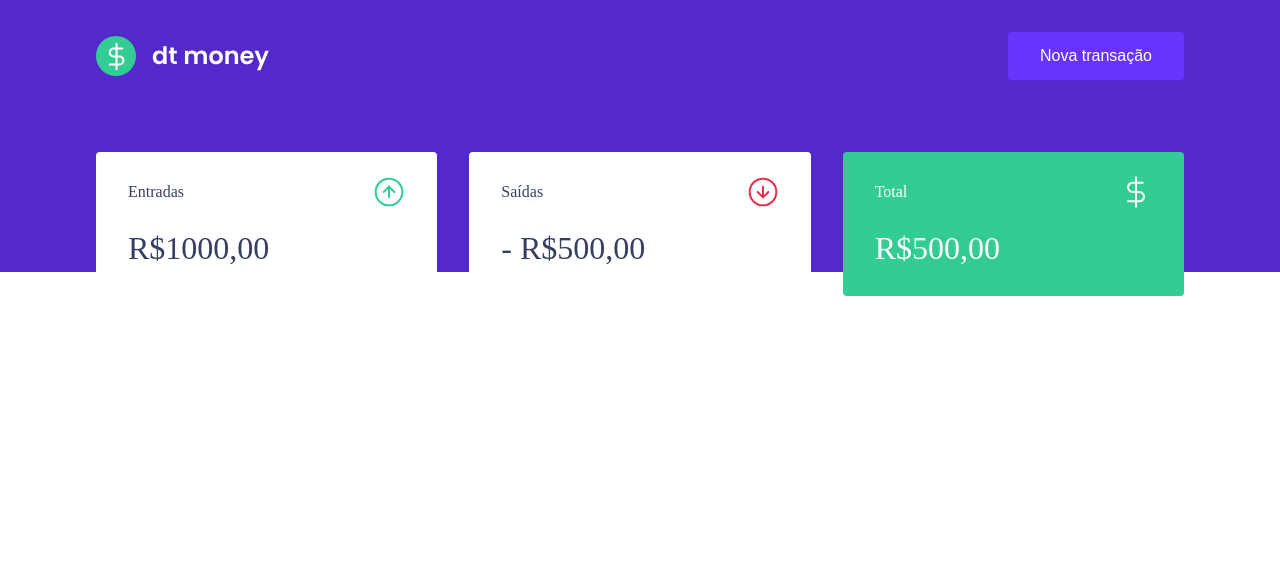
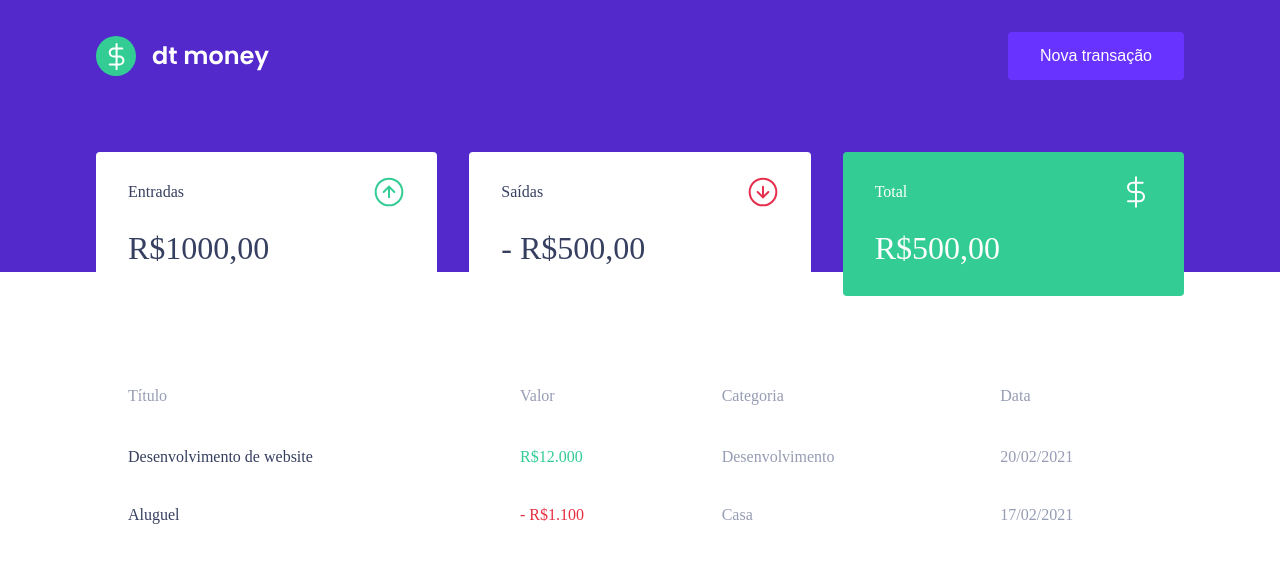
Before and after one commit to Victor-BwD/Control_Money, a React (Create React App) app: page / in a window 1280 px wide. Shown: the top 562 px of the page. Built offline with nearby package versions, Linux system fonts and the light colour scheme.

Commit message:
TransactionTable

```diff
--- a/src/components/Dashboard/index.tsx
+++ b/src/components/Dashboard/index.tsx
@@ -1,10 +1,12 @@
 import { Summary } from '../Summary'
+import { TransactionsTable } from '../TransactionsTable'
 import { Container } from './styles'
 
 export function Dashboard(){
     return (
         <Container>
             <Summary/>
+            <TransactionsTable/>
         </Container>
     )
 }
--- /dev/null
+++ b/src/components/TransactionsTable/index.tsx
@@ -0,0 +1,34 @@
+import { Container } from "./styles";
+
+export function TransactionsTable(){
+    return(
+        <Container>
+            <table>
+                <thead>
+                    <tr>
+                        <th>Título</th>
+                        <th>Valor</th>
+                        <th>Categoria</th>
+                        <th>Data</th>
+                    </tr>
+                </thead>
+
+                <tbody>
+                    <tr>
+                        <td>Desenvolvimento de website</td>
+                        <td className="deposit">R$12.000</td>
+                        <td>Desenvolvimento</td>
+                        <td>20/02/2021</td>
+                    </tr>
+                    <tr>
+                        <td>Aluguel</td>
+                        <td className="withdraw">- R$1.100</td>
+                        <td>Casa</td>
+                        <td>17/02/2021</td>
+                    </tr>
+
+                </tbody>
+            </table>
+        </Container>
+    );
+}
--- /dev/null
+++ b/src/components/TransactionsTable/styles.ts
@@ -0,0 +1,39 @@
+import styled from "styled-components";
+
+export const Container = styled.div`
+    margin-top: 4rem;
+
+    table{
+        width: 100%;
+        border-spacing: 0 0.5rem;
+
+        th{
+            color: var(--text-body);
+            font-weight: 400;
+            padding: 1rem 2rem;
+            text-align: left;
+            line-height: 1.5rem;
+
+        }
+
+        td{
+            padding: 1rem 2rem;
+            border: 0;
+            background: var(--shape);
+            color: var(--text-body);
+            border-radius: 0.25rem;
+
+            &:first-child{
+                color: var(--text-title);
+            }
+
+            &.deposit{
+                color: var(--green);
+            }
+
+            &.withdraw{
+                color: var(--red);
+            }
+        }
+    }
+`;
```
